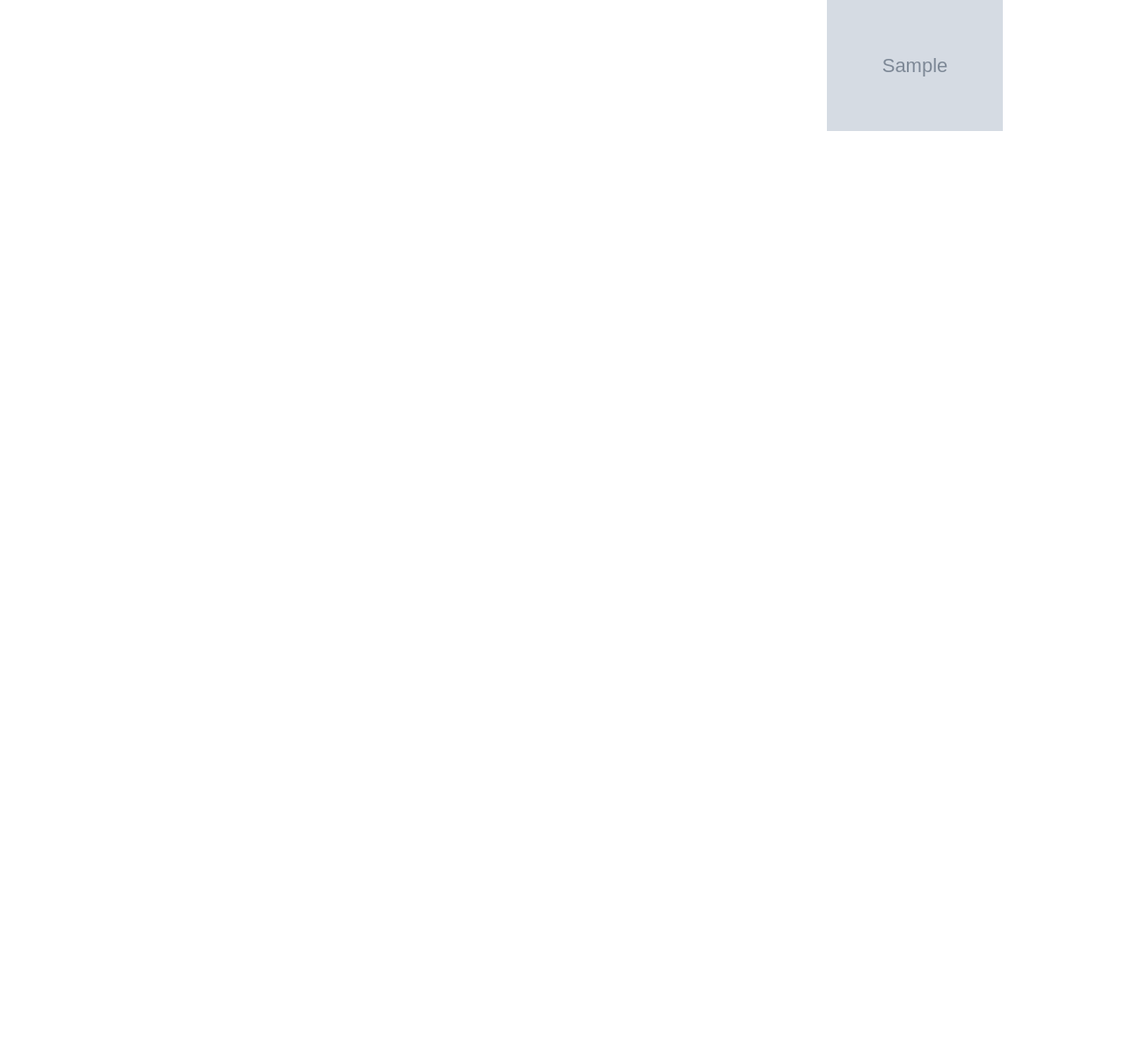
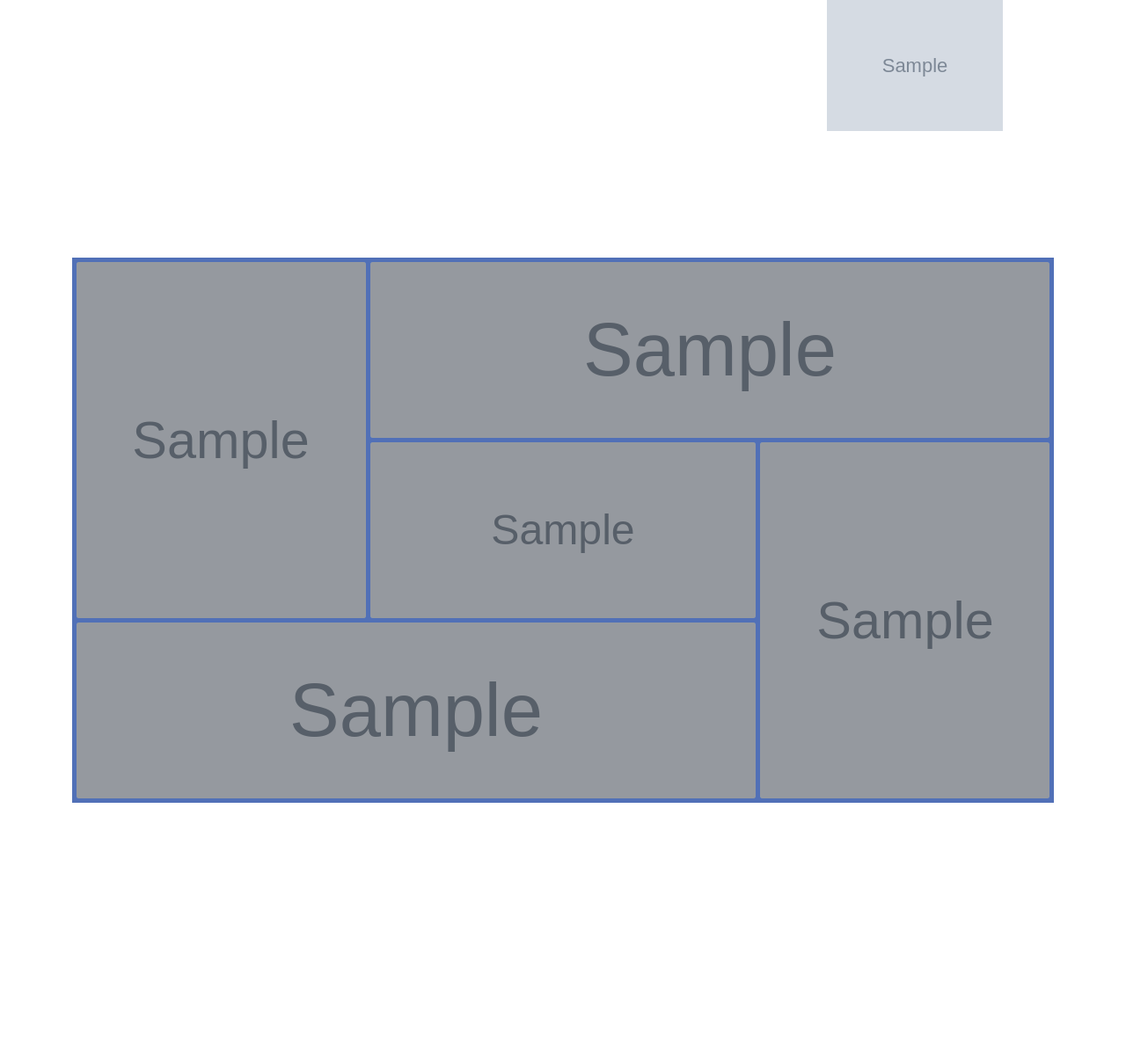
Before and after one commit to jonwilm/isakito, a Django app: page / in a window 1280 px wide. Shown: the part 1255-2456 px from the top of the page at 88% size. Run offline with Django 4.2, Linux system fonts and the light colour scheme; tables that the repository leaves empty hold one stand-in row (values such as "Sample post"); grey boxes marked "Sample" are stand-in pictures; some libraries are stand-ins or nearby versions.

Commit message:
Gallery Home

```diff
--- a/apps/generales/models.py
+++ b/apps/generales/models.py
@@ -184,12 +184,6 @@ class SliderHome(Base):
     show_img.short_description = 'Imagen'
     show_img.allow_tags = True
 
-    def show_img_mobile(self):
-        return mark_safe(
-            u'<img src="%s" height="75" />' % self.image_mobile.url)
-    show_img.short_description = 'Imagen Mobile'
-    show_img.allow_tags = True
-
 
 class Us(Base):
     title = models.CharField(
@@ -305,3 +299,106 @@ class PointOfSale(Base):
 
     def __str__(self):
         return str(self.name)
+
+
+class GalleryHome(Base):
+    imageV1 = models.ImageField(
+        'Imagen Vertical 1',
+        upload_to='gallery-home/',
+        help_text='Imagen en Formato Vertical. Recomendado 800x1400',
+    )
+    linkV1 = models.URLField(
+        'Enlace Destino Imagen Vertical 1',
+        blank=True,
+        null=True,
+        help_text='Url de la pagina destino al hacer click'
+    )
+    imageV2 = models.ImageField(
+        'Imagen Vertical 2',
+        upload_to='gallery-home/',
+        help_text='Imagen en Formato Vertical. Recomendado 800x1400',
+    )
+    linkV2 = models.URLField(
+        'Enlace Destino Imagen Vertical 2',
+        blank=True,
+        null=True,
+        help_text='Url de la pagina destino al hacer click'
+    )
+    imageH1 = models.ImageField(
+        'Imagen Horizontal 1',
+        upload_to='gallery-home/',
+        help_text='Imagen en Formato Horizontal. Recomendado 1400x550',
+    )
+    linkH1 = models.URLField(
+        'Enlace Destino Imagen Horizontal 1',
+        blank=True,
+        null=True,
+        help_text='Url de la pagina destino al hacer click'
+    )
+    imageH2 = models.ImageField(
+        'Imagen Horizontal 2',
+        upload_to='gallery-home/',
+        help_text='Imagen en Formato Horizontal. Recomendado 1400x550',
+    )
+    linkH2 = models.URLField(
+        'Enlace Destino Imagen Horizontal 2',
+        blank=True,
+        null=True,
+        help_text='Url de la pagina destino al hacer click'
+    )
+    imageC = models.ImageField(
+        'Imagen Central',
+        upload_to='gallery-home/',
+        help_text='Imagen Central. Recomendado 800x550',
+    )
+    linkC = models.URLField(
+        'Enlace Destino Imagen Central',
+        blank=True,
+        null=True,
+        help_text='Url de la pagina destino al hacer click'
+    )
+    active = models.BooleanField(
+        'Active',
+        default=True,
+        help_text='Activar para mostrar'
+    )
+
+    class Meta():
+        verbose_name = 'Galeria Home'
+        verbose_name_plural = 'Galeria Home'
+
+    def save(self, *args, **kwargs):
+        if not self.active:
+            return super(GalleryHome, self).save(*args, **kwargs)
+        with transaction.atomic():
+            GalleryHome.objects.filter(active=True).update(active=False)
+            return super(GalleryHome, self).save(*args, **kwargs)
+
+    def __str__(self):
+        return str(self.id)
+
+    def show_img_V1(self):
+        return mark_safe(
+            u'<img src="%s" height="75" />' % self.imageV1.url)
+    show_img_V1.short_description = 'Imagen Vertical 1'
+    show_img_V1.allow_tags = True
+    def show_img_V2(self):
+        return mark_safe(
+            u'<img src="%s" height="75" />' % self.imageV2.url)
+    show_img_V2.short_description = 'Imagen Vertical 2'
+    show_img_V2.allow_tags = True
+    def show_img_H1(self):
+        return mark_safe(
+            u'<img src="%s" height="75" />' % self.imageH1.url)
+    show_img_H1.short_description = 'Imagen Horizontal 1'
+    show_img_H1.allow_tags = True
+    def show_img_H2(self):
+        return mark_safe(
+            u'<img src="%s" height="75" />' % self.imageH2.url)
+    show_img_H2.short_description = 'Imagen Horizontal 2'
+    show_img_H2.allow_tags = True
+    def show_img_C(self):
+        return mark_safe(
+            u'<img src="%s" height="75" />' % self.imageC.url)
+    show_img_C.short_description = 'Imagen Central'
+    show_img_C.allow_tags = True
--- a/apps/generales/views.py
+++ b/apps/generales/views.py
@@ -1,6 +1,6 @@
 from django.views.generic import TemplateView
 
-from .models import Logo, SliderHome
+from .models import Logo, SliderHome, GalleryHome
 from apps.productos.models import Brand
 
 class HomeView(TemplateView):
@@ -10,9 +10,14 @@ class HomeView(TemplateView):
         logo = Logo.objects.get(active=True)
         sliderHome = SliderHome.objects.filter(active=True)
         brands = Brand.objects.filter(active=True)
+        try:
+          galleryHome = GalleryHome.objects.get(active=True)
+        except GalleryHome.DoesNotExist:
+          galleryHome = None
         context = {
             'logo': logo,
             'sliderHome': sliderHome,
             'brands': brands,
+            'galleryHome': galleryHome,
         }
         return context
--- a/static/front/assets/css/home.css
+++ b/static/front/assets/css/home.css
@@ -44,3 +44,73 @@
     right: -2rem;
   }
 }
+
+.gallery-home .wrapper {
+  width: 100%;
+  margin: 0 auto;
+  padding: 5px;
+  display: grid;
+  grid-template-columns: repeat(1, 3fr 4fr 3fr);
+  grid-template-rows: repeat(3, 20vh);
+  grid-gap: 5px;
+  background-color: var(--blue);
+}
+.gallery-home [class^="item"] {
+  overflow: hidden;
+  border-radius: 3px;
+  position: relative;
+  width: 100%;
+  height: 100%;
+}
+.gallery-home [class^="item"] img {
+  width: 100%;
+  height: 100%;
+  object-fit: cover;
+  object-position: center;
+  transition: all 0.5s;
+}
+.gallery-home [class^="item"]:before {
+  content: '';
+  display: block;
+  position: absolute;
+  width: 100%;
+  height: 100%;
+  background-color: rgba(0,0,0,0.3);
+  transition: all 0.5s;
+}
+.gallery-home [class^="item"]:hover img {
+  transform: scale(1.2);
+}
+.gallery-home [class^="item"]:hover:before {
+  opacity: 0;
+}
+.gallery-home .itemV1 {
+  grid-column: 1/2;
+  grid-row: 1/3;
+}
+.gallery-home .itemV2 {
+  grid-column: 3/4;
+  grid-row: 2/4;
+}
+.gallery-home .itemH1 {
+  grid-column: 2/4;
+  grid-row: 1/2;
+}
+.gallery-home .itemH2 {
+  grid-column: 1/3;
+  grid-row: 3/4;
+}
+.gallery-home .itemC {
+  grid-column: 2/3;
+  grid-row: 2/3;
+}
+@media (min-width: 768px) {
+  .gallery-home .wrapper {
+    grid-template-rows: repeat(3, 25vh);
+  }
+}
+@media (orientation: portrait) {
+  .gallery-home .wrapper {
+    grid-template-rows: repeat(3, 15vh);
+  }
+}
--- a/templates/front/home.html
+++ b/templates/front/home.html
@@ -46,7 +46,7 @@
 </div>
 
 <div class="marcas py-5">
-  <div class="container pt-5">
+  <div class="container py-5">
     <h1 class="text-bebas text-blue text-center mb-5">NUESTRAS MARCAS</h1>
     <div class="slider-marcas">
       {% for brand in brands %}
@@ -56,9 +56,43 @@
         </a>
       </div>
       {% endfor %}
-			</div>
+    </div>
   </div>
 </div>
+
+{% if galleryHome %}
+<div class="gallery-home py-5">
+  <div class="container">
+    <div class="wrapper">
+      <div class="itemV1">
+        <a href="{% if galleryHome.linkV1 == None %}#{% else %}{{ galleryHome.linkV1 }}{% endif %}">
+          <img src="{{ galleryHome.imageV1 }}" alt="">
+        </a>
+      </div>
+      <div class="itemV2">
+        <a href="{% if galleryHome.linkV2 == None %}#{% else %}{{ galleryHome.linkV2 }}{% endif %}">
+          <img src="{{ galleryHome.imageV2 }}" alt="">
+        </a>
+      </div>
+      <div class="itemH1">
+        <a href="{% if galleryHome.linkH1 == None %}#{% else %}{{ galleryHome.linkH1 }}{% endif %}">
+          <img src="{{ galleryHome.imageH1 }}" alt="">
+        </a>
+      </div>
+      <div class="itemH2">
+        <a href="{% if galleryHome.linkH2 == None %}#{% else %}{{ galleryHome.linkH2 }}{% endif %}">
+          <img src="{{ galleryHome.imageH2 }}" alt="">
+        </a>
+      </div>
+      <div class="itemC">
+        <a href="{% if galleryHome.linkC == None %}#{% else %}{{ galleryHome.linkC }}{% endif %}">
+          <img src="{{ galleryHome.imageC }}" alt="">
+        </a>
+      </div>
+    </div>
+  </div>
+</div>
+{% endif %}
 
 <br>
 <br>
```
Also changed, not shown: apps/generales/admin.py (+13 -1 lines).
